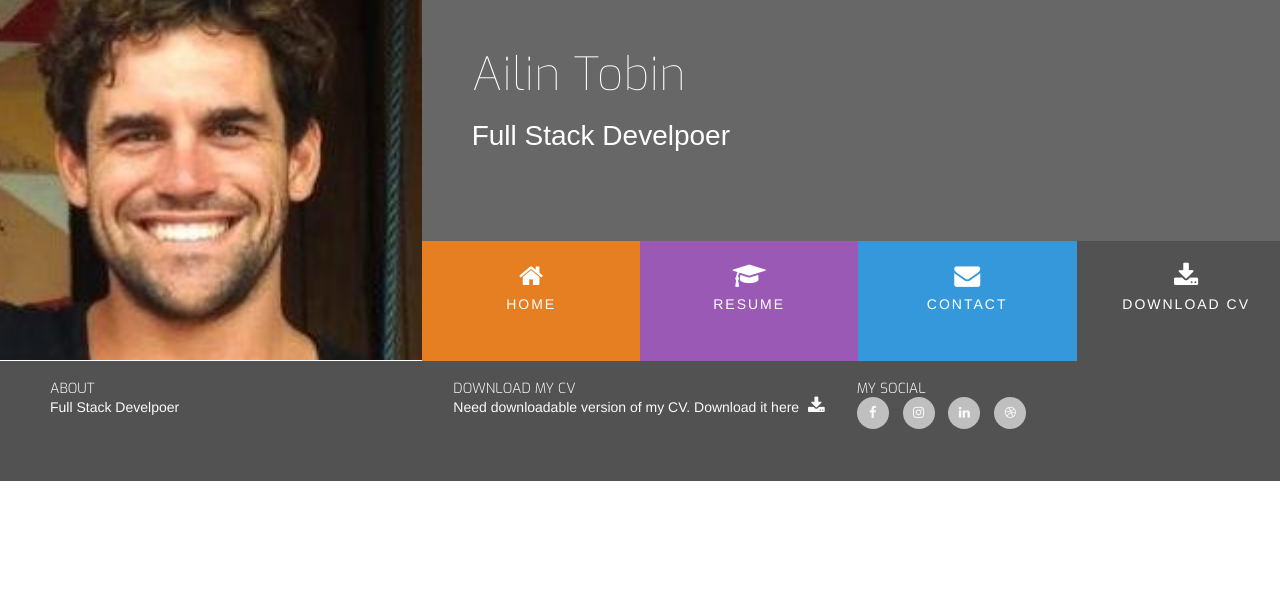
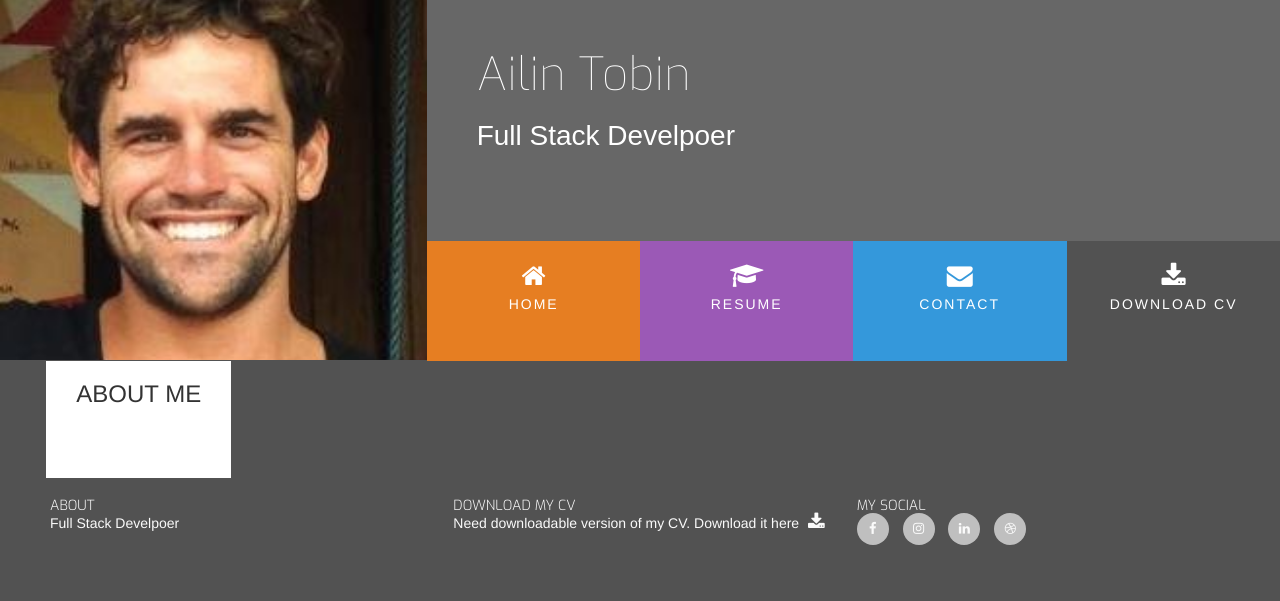
Before and after one commit to TobinWebDesign/resume-project, a plain HTML site: page index.html in a window 1280 px wide. Drawn offline with nearby package versions, Linux system fonts and the light colour scheme.

Commit message:
add the about me column

```diff
--- a/assets/css/style.css
+++ b/assets/css/style.css
@@ -1,9 +1,18 @@
 @import url('https://fonts.googleapis.com/css?family=Roboto:100,200,300,400,500,600,700|Exo:100,200,300,400,500,600,700');
+/*.............................................body*/
 
+body {
+    background-color: #525252;
+}
 /*.............................................colors*/
+
 
 .bg-color-name-title {
     background-color: #676767;
+}
+
+.bg-color-three-reasons {
+    background-color: #ffffff;
 }
 
 .ul-menu-color-home {
@@ -35,12 +44,33 @@ h5 {
 .uppercase {
     text-transform: uppercase;
 }
-    .general-sub {
 
-        font-family: "Exo", sans-serif;
-        color: #fafafa;
-        font-weight: 300;
-    }
+.general-sub {
+
+    font-family: "Exo", sans-serif;
+    color: #fafafa;
+    font-weight: 300;
+}
+
+.inline-block {
+    display: inline-block;
+}
+.section-column {
+    padding: 0 30px 30px;
+    float: none;
+    display: table-cell;
+}
+
+.row-table {
+    display: table;
+}
+
+.section-heading {
+    font-family: "Exo" sans-serif;
+    font-weight: 300;
+    margin-top: 20px;
+    margin-bottom: 40px;
+}
 /*.............................................heading*/
 
 header {
--- a/index.html
+++ b/index.html
@@ -8,8 +8,8 @@
     <link rel="stylesheet" href="assets/css/style.css" type="text/css" />
 </head>
 
-<body>
-    <header>
+<bodystyle="background-color:#525252">
+    <header class="container-fluid">
         <div class="row">
             <a href="index.html">
                 <div class="col-md-4 logo">
@@ -51,7 +51,17 @@
 
     </header>
 
-    <section>
+    <section class="container-fluid">
+        <div class="row row-table">
+            <div class="col-xs-12 col-sm-12 col-md-8 bg-color-three-reasons section-column">
+                <div class="row">
+                    <div class="col-md-12">
+                        <h3 class="section-heading uppercase"> About Me</h3>
+                    </div>
+                </div>
+            </div>
+
+        </div>
 
     </section>
 
@@ -59,16 +69,16 @@
         <div id="footer-details" class="row">
             <div class="col-sm-4">
                 <h5 class="uppercase general-sub">About</h5>
-                <p class= "inline-block">Full Stack Develpoer</p>
+                <p class="inline-block">Full Stack Develpoer</p>
             </div>
             <div class="col-sm-4">
                 <h5 class="uppercase general-sub">Download my CV</h5>
-                <p class= "inline-block">Need downloadable version of my CV. Download it here
-                <a href="#" class="cv-pdf"><i class="fa fa-download" aria-hidden="true"></i></a></p>
+                <p class="inline-block">Need downloadable version of my CV. Download it here
+                    <a href="#" class="cv-pdf"><i class="fa fa-download" aria-hidden="true"></i></a></p>
             </div>
             <div class="col-sm-4">
                 <h5 class="uppercase general-sub">My Social</h5>
-                <ul class= "list-inline social-links">
+                <ul class="list-inline social-links">
                     <li><a target="_blank" href="#"><i class="fa fa-facebook" aria-hidden="true"></i></a></li>
                     <li><a target="_blank" href="#"><i class="fa fa-instagram" aria-hidden="true"></i></a></li>
                     <li><a target="_blank" href="#"><i class="fa fa-linkedin" aria-hidden="true"></i></a></li>
```
